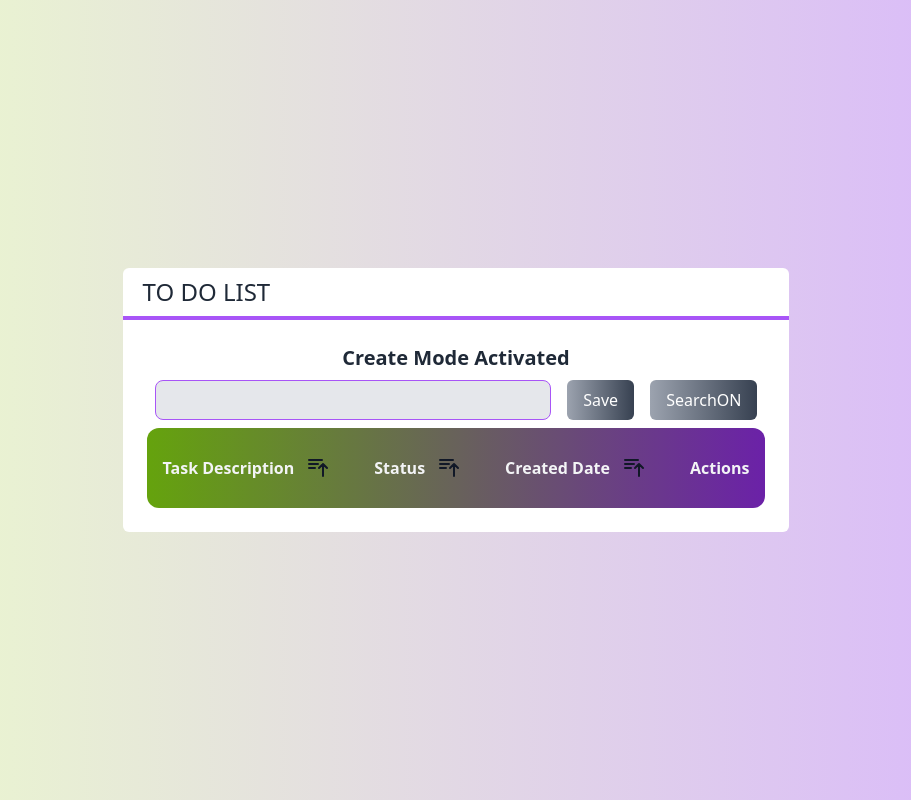
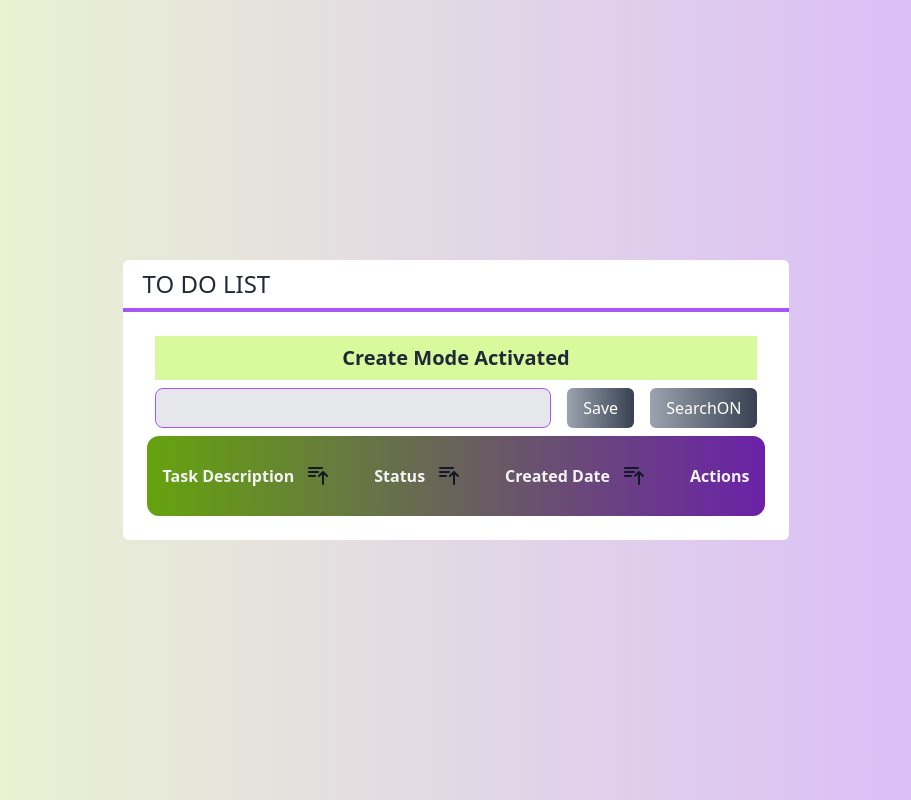
Before and after one commit to rtxnak/todo-list, a Next.js app in the folder app/frontend/: page / in a window 1280 px wide. Shown: the whole page, without its empty margins (184-1095 px from the left). Built offline with nearby package versions, Linux system fonts and the light colour scheme.

Commit message:
feat: added background color for each mode title. Fixed #6

```diff
--- a/app/frontend/src/components/EditBar.tsx
+++ b/app/frontend/src/components/EditBar.tsx
@@ -23,7 +23,7 @@ export default function EditBar(props: EditBarProps) {
   return (
     <div >
       <div>
-        <label className="flex justify-center font-bold text-xl">
+        <label className="flex justify-center font-bold text-xl bg-amber-200 py-2 mx-2">
           {`Edit mode Activated - Task: ${props.taskOnUpdate.description}`}
         </label>
       </div>
--- a/app/frontend/src/components/InputAndSearchBar.tsx
+++ b/app/frontend/src/components/InputAndSearchBar.tsx
@@ -30,9 +30,14 @@ export default function InputAndSearchBar(props: InputAndSearchBarProps) {
   return (
     <div>
       <div>
-        <label className="flex justify-center font-bold text-xl">
-          {props.onSearch ? ("Search Mode Activated") : ("Create Mode Activated") }
-        </label>
+        {props.onSearch ? (
+          <label className="flex justify-center font-bold text-xl bg-purple-200 py-2 mx-2">
+            {"Search Mode Activated"}
+          </label>) : (
+          <label className="flex justify-center font-bold text-xl bg-lime-200 py-2 mx-2">
+            {"Create Mode Activated"}
+          </label>
+        )}
       </div>
       <div className="flex w-full">
         <Input
```
